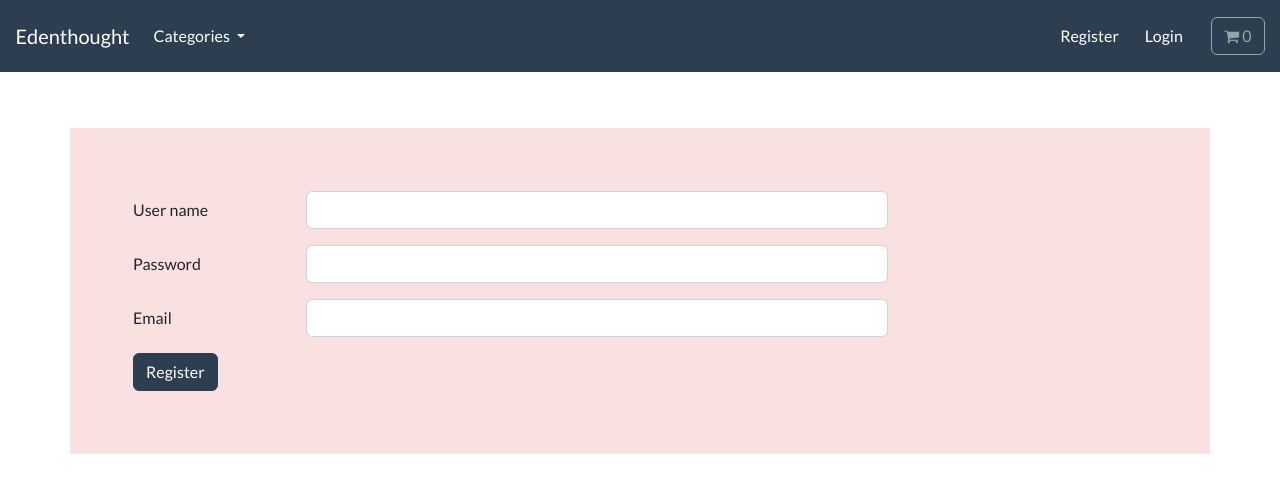
After one commit to tinhph2/ecomerce, a Django app: page /accounts/register in a window 1280 px wide. The commit adds this page. Shown: the top 493 px of the page. Run offline with Django 4.2, Linux system fonts and the light colour scheme; some libraries are stand-ins or nearby versions.

Commit message:
add send mail

```diff
--- a/accounts/urls.py
+++ b/accounts/urls.py
@@ -6,4 +6,6 @@ urlpatterns = [
     path('', views.login, name="login"),
     path('logout',views.logout, name="logout"),
     path('process_login', views.process_login, name="process_login"),
+    path('register', views.register, name="register"),
+    path('process_regis', views.process_regis, name="process_regis"),
 ]
--- a/accounts/views.py
+++ b/accounts/views.py
@@ -1,5 +1,9 @@
 from django.shortcuts import render,redirect
 from django.contrib import auth
+from django.contrib.auth.models import User
+from django.core.mail import send_mail
+from django.conf import settings
+from django.contrib.auth import login, authenticate, logout
 # Create your views here.
 def login(request):
     return render(request,"account/login.html")
@@ -19,3 +23,24 @@ def process_login(request):
 def logout(request):
     auth.logout(request)
     return render(request,"account/login.html")
+
+def register(request):
+    return render(request,"account/register.html")
+
+def process_regis(request):
+    if request.method == "POST":
+        username = request.POST["userName"]
+        password = request.POST["password"]
+        email = request.POST["email"]
+        user = User.objects.create_user(
+            username = username,
+            password = password,
+            email = email
+        )
+        subject = "Welcome my shop"
+        mess = f'Hi {user.username}, thanks for regis'
+        email_from = settings.EMAIL_HOST_USER
+        recipient_list = [user.email,]
+        send_mail(subject, mess, email_from, recipient_list)
+        return redirect('login')
+    return render(request,"account/register.html")
--- a/ecommerce/settings.py
+++ b/ecommerce/settings.py
@@ -134,3 +134,9 @@ STATIC_ROOT = os.path.join(BASE_DIR, 'static')
 # https://docs.djangoproject.com/en/4.1/ref/settings/#default-auto-field
 
 DEFAULT_AUTO_FIELD = 'django.db.models.BigAutoField'
+EMAIL_BACKEND = 'django.core.mail.backends.smtp.EmailBackend'
+EMAIL_HOST = 'smtp.gmail.com'
+EMAIL_USE_TLS = True
+EMAIL_PORT = 587
+EMAIL_HOST_USER = "tinhph74@gmail.com"
+EMAIL_HOST_PASSWORD = 'bifzqioyoojvknja'
--- /dev/null
+++ b/templates/account/register.html
@@ -0,0 +1,30 @@
+{% extends "base.html" %} {% load static %} {% block content %}
+<div class="container" style="margin-top: 56px; padding: 63px">
+  <form method="POST" action="{%url 'process_regis' %}">
+    {% csrf_token %}
+
+    <div class="row mb-3">
+      <label for="inputEmail3" class="col-sm-2 col-form-label">User name</label>
+      <div class="col-sm-7">
+        <input type="text" name ="userName" id="userName" class="form-control" />
+      </div>
+    </div>
+    <div class="row mb-3">
+      <label for="inputPassword3" class="col-sm-2 col-form-label"
+        >Password</label
+      >
+      <div class="col-sm-7">
+        <input type="password" name ="password" id="password" class="form-control"  />
+      </div>
+    </div>
+    <div class="row mb-3">
+      <label for="inputEmail3" class="col-sm-2 col-form-label">Email</label>
+      <div class="col-sm-7">
+        <input type="text" name ="email" id="email" class="form-control"  />
+      </div>
+    </div>
+        <button type="submit" class="btn btn-primary">Register</button>
+  </form>
+</div>
+
+{% endblock %}
--- a/templates/base.html
+++ b/templates/base.html
@@ -85,7 +85,7 @@
         <a href="{%url 'logout' %}">Logout</a>
         {% else %}
         <li class="nav-item">
-          <a class="btn btn-alert navbar-btn text-white" type="button" href="/">
+          <a class="btn btn-alert navbar-btn text-white" type="button" href="{%url 'register' %}">
             Register
           </a>
         </li>
```
Also changed, not shown: db.sqlite3.
